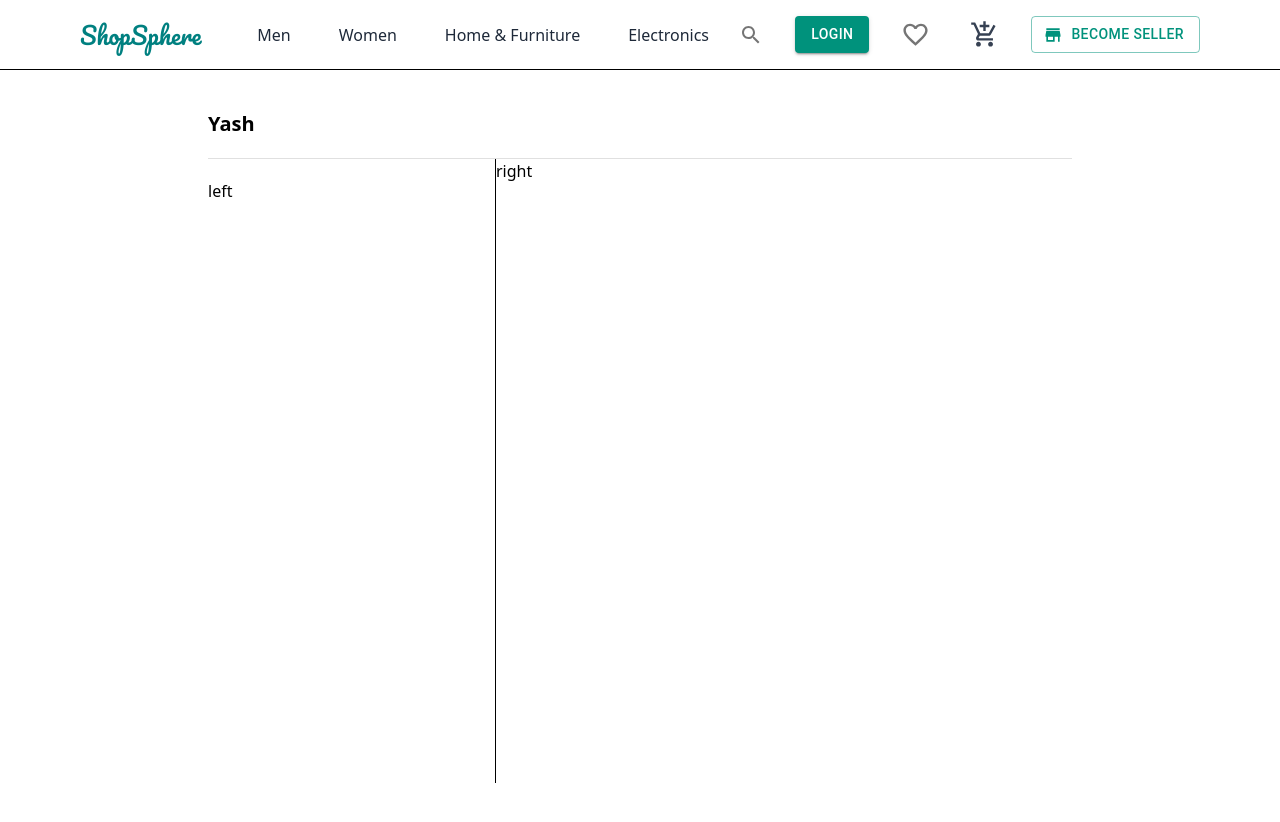
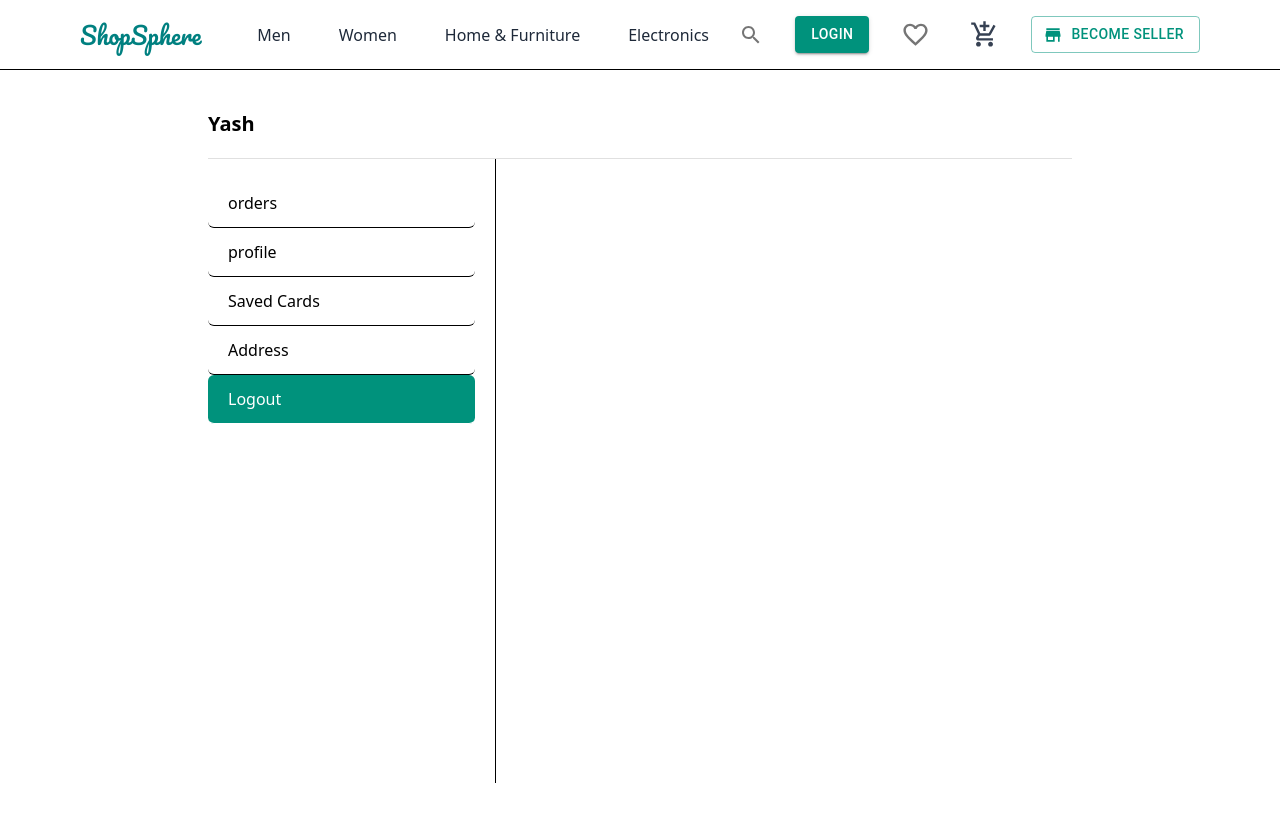
Before and after one commit to yashlodam/ecommerce_react, a React (Vite) app in the folder ecommerce_react/: page / in a window 1280 px wide. Shown: the top 822 px of the page. Built offline with nearby package versions, Linux system fonts and the light colour scheme.

Commit message:
implemented user profile and account section

```diff
--- a/ecommerce_react/src/customer/pages/Account/Account.jsx
+++ b/ecommerce_react/src/customer/pages/Account/Account.jsx
@@ -1,7 +1,26 @@
 import Divider from '@mui/material/Divider'
 import React from 'react'
+import { useLocation, useNavigate } from "react-router-dom";
+import Order from './Order';
 
  function Account() {
+
+    const menu = [
+        {name:"orders",path:"/account/orders"},
+        {name:"profile",path:"/account/profile"},
+        {name:"Saved Cards",path:"/account/saved-card"},
+
+        {name:"Address",path:"/account/addresses"},
+        {name:"Logout",path:"/"}
+    ]
+    const navigate = useNavigate();
+
+    const handleClick = (item)=>{
+        navigate(item.path)
+    }
+
+    const location = useLocation();
+
   return (
     <div className='px-5 lg:px-52 min-h-screen mt-10'>
         <div>
@@ -9,9 +28,17 @@ import React from 'react'
         </div>
         <Divider/>
         <div className='grid grid-cols-1 lg:grid-cols-3 lg:min-h-[78vh]'>
-            <section className='col-span-1 lg:border-r lg:pr-5 py-5 h-full'>
-                left</section>
-            <section>right</section>
+            <section className='col-span-1 lg:border-r lg:pr-5 py-5 h-full '>
+                {
+                    menu.map((item)=>
+                    <div onClick={()=> handleClick(item)} key={item.name} className={`${item.path===location.pathname ?"bg-primary text-white":""} py-3 cursor-pointer hover:text-white  px-5 rounded-md border-b hover:bg-primary`}>
+                        <p>{item.name}</p>
+                    </div>)
+                }
+        </section>
+            <section className='right lg:col-span-2 lg:pl-5 py-5'>
+                <Order/>
+            </section>
 
         </div>
     </div>
```
